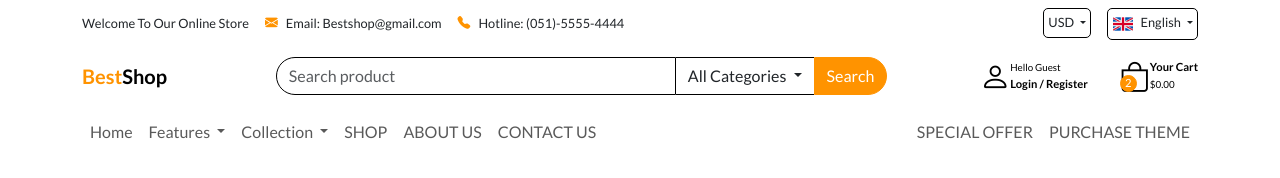
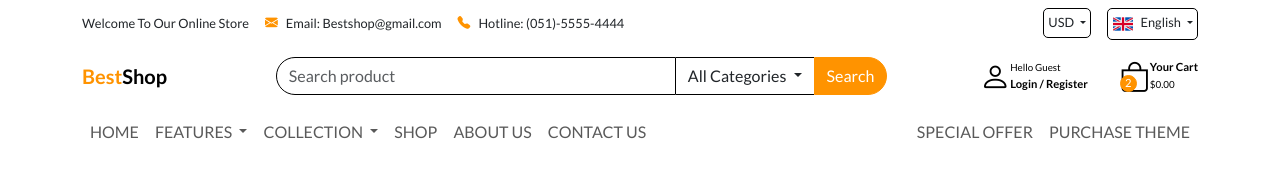
Before and after one commit to mzr-Qasim/Best-Shop-Store, a plain HTML site: page index.html in a window 1280 px wide. Drawn offline with nearby package versions, Linux system fonts and the light colour scheme; files whose address does not match are found by name.

```diff
--- a/index.html
+++ b/index.html
@@ -115,11 +115,11 @@
                                 </form>
                               </li>
                               <li class="nav-item">
-                                <a class="nav-link" aria-current="page" href="#">Home</a>
+                                <a class="nav-link" aria-current="page" href="#">HOME</a>
                               </li>
                               <li class="nav-item dropdown">
                                 <a class="nav-link dropdown-toggle" href="#" role="button" data-bs-toggle="dropdown" aria-expanded="false">
-                                  Features
+                                  FEATURES
                                 </a>
                                 <ul class="dropdown-menu">
                                   <li><a class="dropdown-item" href="#">Action</a></li>
@@ -130,7 +130,7 @@
                               </li>
                               <li class="nav-item dropdown">
                                 <a class="nav-link dropdown-toggle" href="#" role="button" data-bs-toggle="dropdown" aria-expanded="false">
-                                  Collection
+                                  COLLECTION
                                 </a>
                                 <ul class="dropdown-menu">
                                   <li><a class="dropdown-item" href="#">Action</a></li>
```
